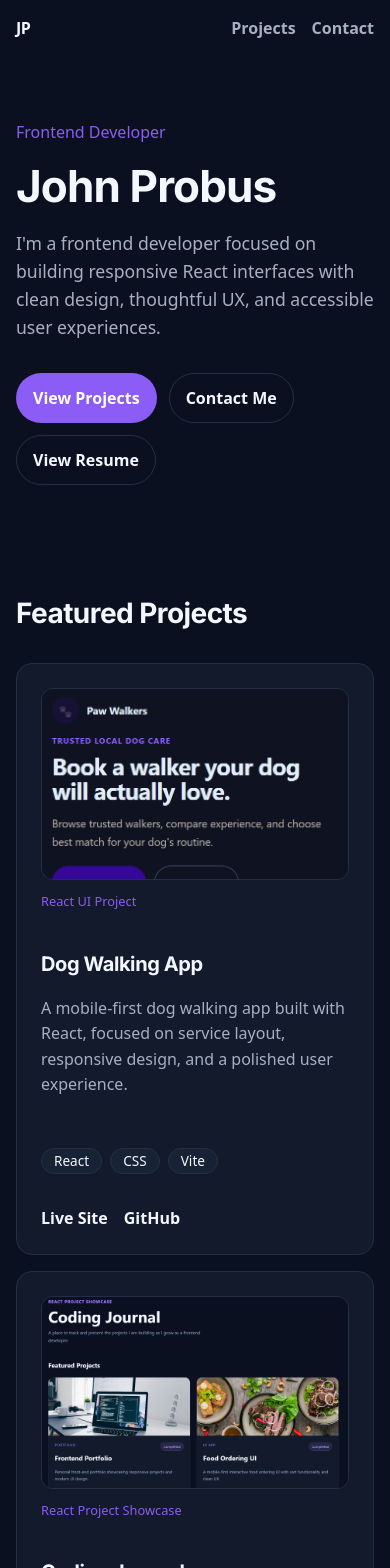
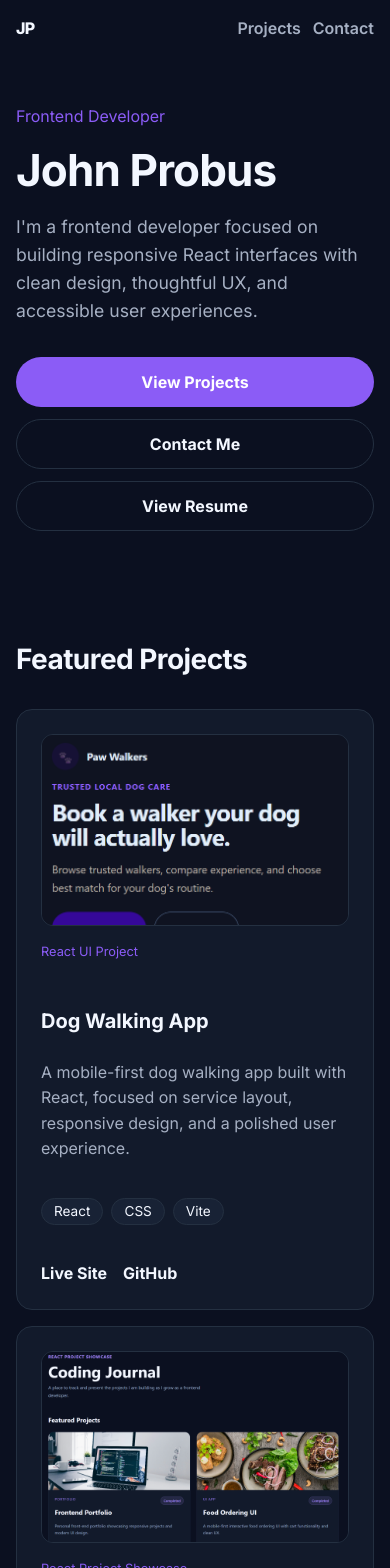
Before and after one commit to jprobussr/react-portfolio-2026, a React (Vite) app in the folder react-portfolio-2026/: page / in a window 390 px wide. Shown: the top 1568 px of the page. Built offline with nearby package versions, Linux system fonts and the light colour scheme.

Commit message:
style: polish typography, spacing, and mobile layout

```diff
--- a/react-portfolio-2026/src/index.css
+++ b/react-portfolio-2026/src/index.css
@@ -17,29 +17,16 @@
 
 body {
   margin: 0;
-  font-family:
-    system-ui,
-    -apple-system,
-    BlinkMacSystemFont,
-    'Segoe UI',
-    Roboto,
-    Oxygen,
-    Ubuntu,
-    Cantarell,
-    'Open Sans',
-    'Helvetica Neue',
-    sans-serif;
+  font-family: 'Inter', system-ui, sans-serif;
   background-color: var(--bg);
   color: var(--text);
   line-height: 1.5;
 }
 
 h1,
-h2,
-h3 {
+h2 {
   line-height: 1.2;
   letter-spacing: -0.02em;
-  font-family: 'Inter', system-ui, sans-serif;
 }
 
 h1,
@@ -54,7 +41,8 @@ p {
 }
 
 .hero,
-.projects-section {
+.projects-section,
+.contact-section {
   padding: 4rem 0;
 }
 
@@ -81,6 +69,7 @@ p {
 
 .section-title {
   font-size: 1.75rem;
+  margin-bottom: 1rem;
 }
 
 .hero-actions {
@@ -162,7 +151,7 @@ p {
 .project-card {
   display: flex;
   flex-direction: column;
-  gap: 0.75rem;
+  gap: 1rem;
   background-color: var(--surface);
   border: 1px solid var(--border);
   border-radius: 16px;
@@ -246,12 +235,12 @@ p {
 }
 
 .contact-section {
-  padding: 4rem 0;
+  padding-bottom: 5rem;
 }
 
 .contact-description {
   max-width: 40rem;
-  margin-top: 1rem;
+  margin: 1rem 0;
   color: var(--muted);
   line-height: 1.6;
 }
@@ -272,3 +261,32 @@ p {
 .contact-links a:hover {
   color: var(--accent);
 }
+
+@media (max-width: 640px) {
+  .header-content {
+    align-items: flex-start;
+    gap: 1rem;
+  }
+
+  .site-nav {
+    gap: 0.75rem;
+  }
+
+  .hero {
+    padding-top: 3rem;
+  }
+
+  .hero-actions,
+  .contact-links {
+    flex-direction: column;
+    align-items: stretch;
+  }
+
+  .button {
+    width: 100%;
+  }
+
+  .project-description {
+    min-height: auto;
+  }
+}
```
